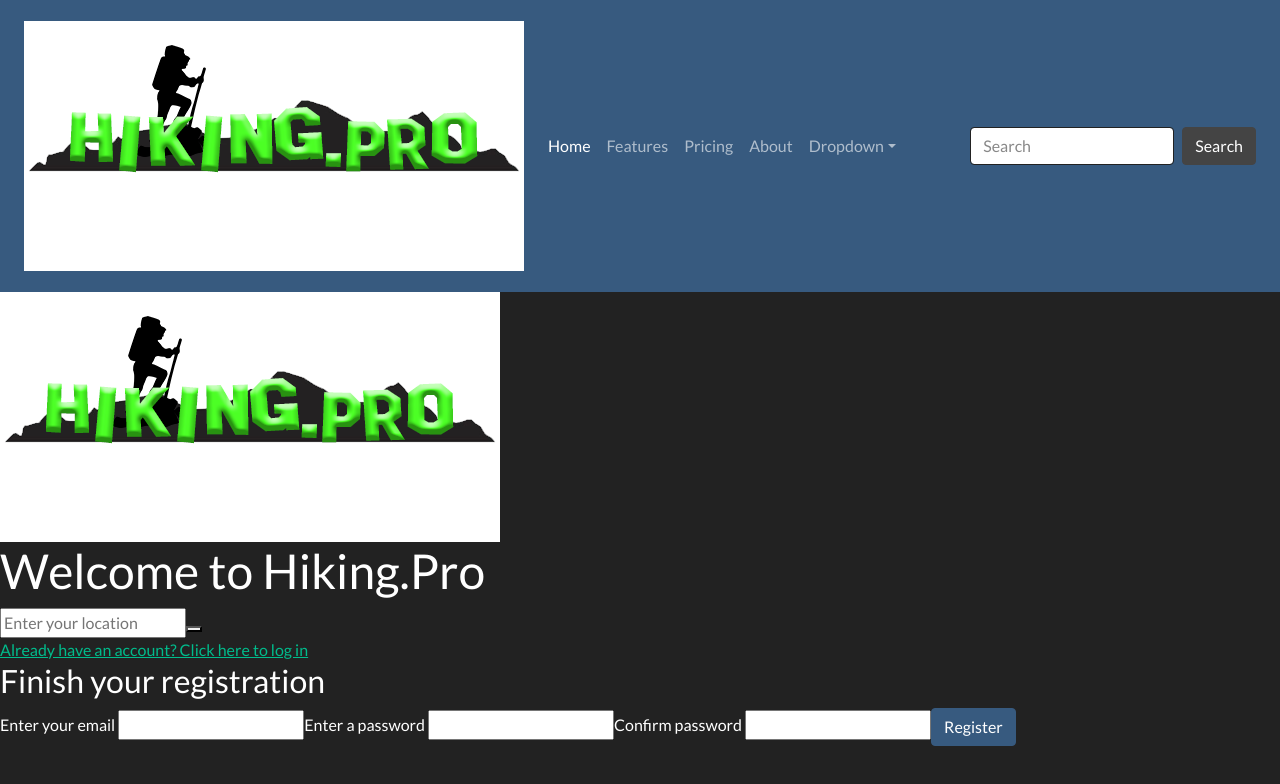
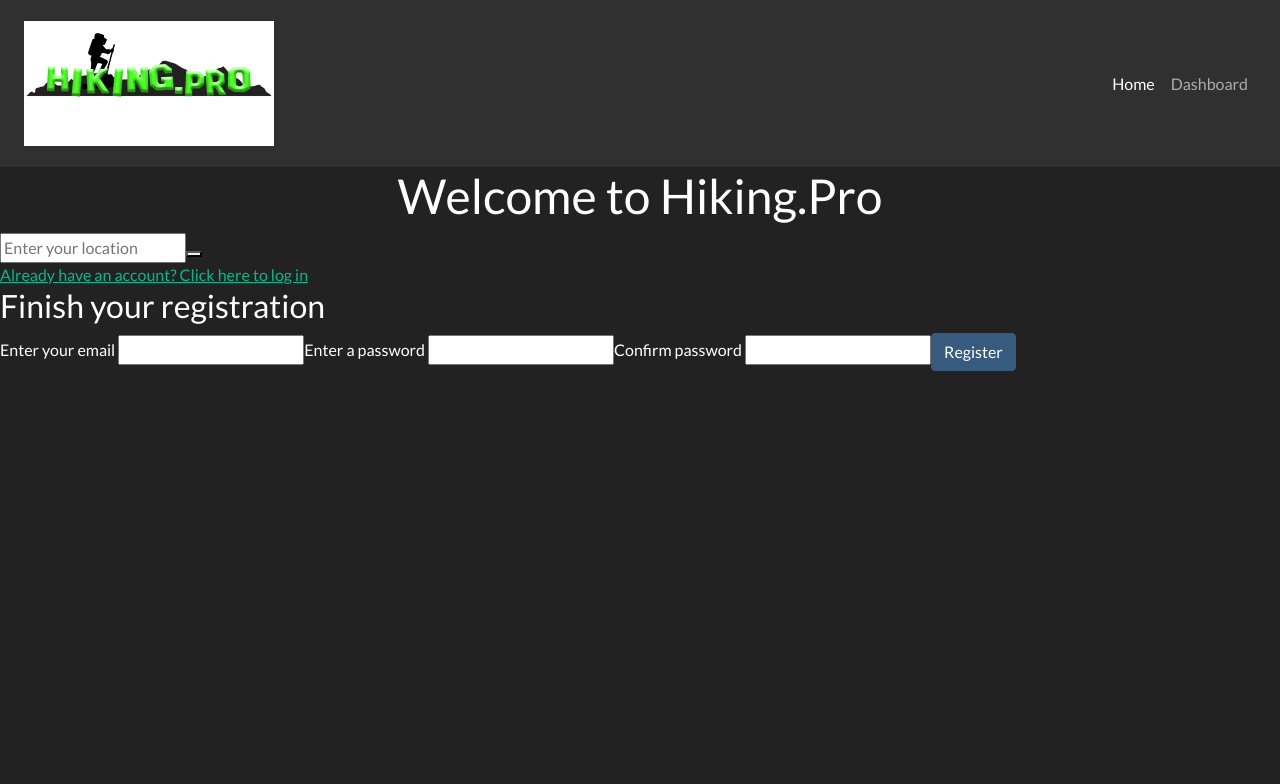
Before and after one commit to amcourson/Hiking.Pro, a React (Create React App) app in the folder client/: page / in a window 1280 px wide. Shown: the top 784 px of the page. Built offline with nearby package versions, Linux system fonts and the light colour scheme; what google-maps-react would draw is missing.

Commit message:
styling navbar

```diff
--- a/client/src/App.js
+++ b/client/src/App.js
@@ -15,44 +15,25 @@ function App() {
   return (
     <Router>
       <StoreProvider>
-      <nav class="navbar navbar-expand-lg navbar-dark bg-primary">
+      <nav class="navbar navbar-expand-lg navbar-dark bg-dark">
   <div class="container-fluid">
-    <a class="navbar-brand" href="#"><img src = {logo} /></a>
-    <button class="navbar-toggler" type="button" data-bs-toggle="collapse" data-bs-target="#navbarColor01" aria-controls="navbarColor01" aria-expanded="false" aria-label="Toggle navigation">
+    <a class="navbar-brand" href="#"><img className="logo" src = {logo}  /></a>
+    <button class="navbar-toggler" type="button" data-bs-toggle="collapse" data-bs-target="#navbarColor02" aria-controls="navbarColor02" aria-expanded="false" aria-label="Toggle navigation">
       <span class="navbar-toggler-icon"></span>
     </button>
 
-    <div class="collapse navbar-collapse" id="navbarColor01">
-      <ul class="navbar-nav me-auto">
+    <div class="collapse navbar-collapse justify-content-end" id="navbarColor02">
+      <ul class="navbar-nav mr-auto">
         <li class="nav-item">
           <a class="nav-link active" href="#">Home
             <span class="visually-hidden">(current)</span>
           </a>
         </li>
         <li class="nav-item">
-          <a class="nav-link" href="#">Features</a>
+          <a class="nav-link" href="#">Dashboard</a>
         </li>
-        <li class="nav-item">
-          <a class="nav-link" href="#">Pricing</a>
-        </li>
-        <li class="nav-item">
-          <a class="nav-link" href="#">About</a>
-        </li>
-        <li class="nav-item dropdown">
-          <a class="nav-link dropdown-toggle" data-bs-toggle="dropdown" href="#" role="button" aria-haspopup="true" aria-expanded="false">Dropdown</a>
-          <div class="dropdown-menu">
-            <a class="dropdown-item" href="#">Action</a>
-            <a class="dropdown-item" href="#">Another action</a>
-            <a class="dropdown-item" href="#">Something else here</a>
-            <div class="dropdown-divider"></div>
-            <a class="dropdown-item" href="#">Separated link</a>
-          </div>
-        </li>
+
       </ul>
-      <form class="d-flex">
-        <input class="form-control me-sm-2" type="text" placeholder="Search" />
-        <button class="btn btn-secondary my-2 my-sm-0" type="submit">Search</button>
-      </form>
     </div>
   </div>
 </nav>
--- a/client/src/components/Home/index.js
+++ b/client/src/components/Home/index.js
@@ -5,7 +5,7 @@ function Home(props) {
     return (
         <div>
             <header>
-                <img src='logo.png'></img>
+                {/* <img src='logo.png'></img> */}
                 <h1>Welcome to Hiking.Pro</h1>
             </header>
             <main>
```
Also changed, not shown: client/src/index.css.
